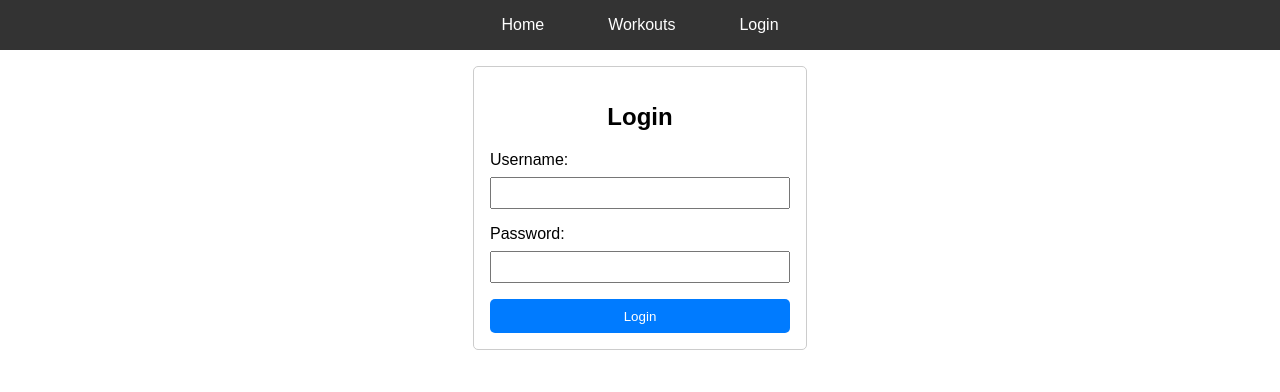
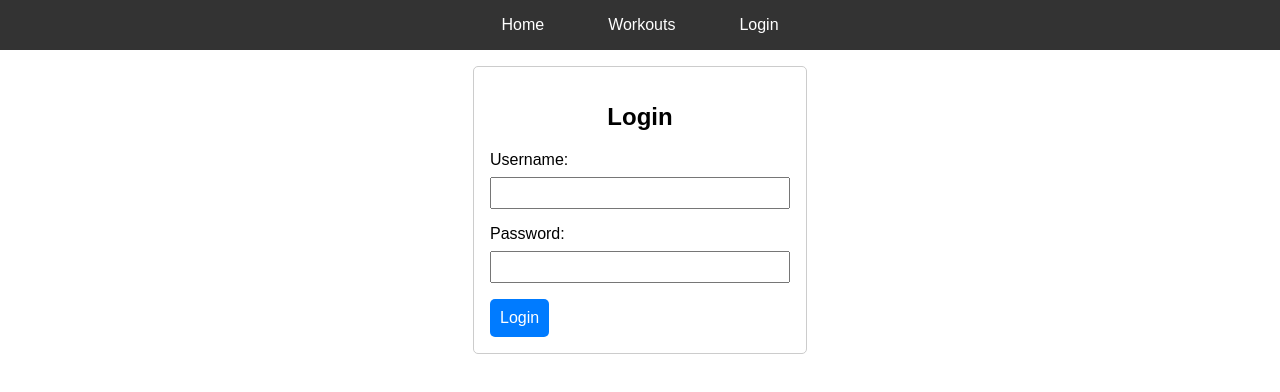
Before and after one commit to nilssonjn/webdev-vue, a Vue app: page /login in a window 1280 px wide. Shown: the top 392 px of the page. Built offline with nearby package versions, Linux system fonts and the light colour scheme.

Commit message:
refactored some css

```diff
--- a/src/assets/main.css
+++ b/src/assets/main.css
@@ -10,6 +10,19 @@ body {
     padding: 20px;
   }
 
+  button {
+    background-color: #007BFF;
+    color: white;
+    border: none;
+    border-radius: 5px;
+    cursor: pointer;
+  }
+
+  button:hover {
+    background-color: #0056b3;
+  }
+
+
   @media (max-width: 600px) {
     main {
       padding: 10px;
--- a/src/components/LoginForm.vue
+++ b/src/components/LoginForm.vue
@@ -73,6 +73,12 @@ const handleSubmit = () => {
   text-align: center;
 }
 
+.login-form button {
+  padding: 10px;
+  font-size: 16px;
+  cursor: pointer;
+}
+
 .login-form div {
   margin-bottom: 1rem;
 }
@@ -88,20 +94,6 @@ const handleSubmit = () => {
   box-sizing: border-box;
 }
 
-.login-form button {
-  width: 100%;
-  padding: 0.7em;
-  background-color: #007BFF;
-  color: white;
-  border: none;
-  border-radius: 5px;
-  cursor: pointer;
-}
-
-.login-form button:hover {
-  background-color: #0056b3;
-}
-
 .error {
   color: red;
   font-size: 1rem;
```
